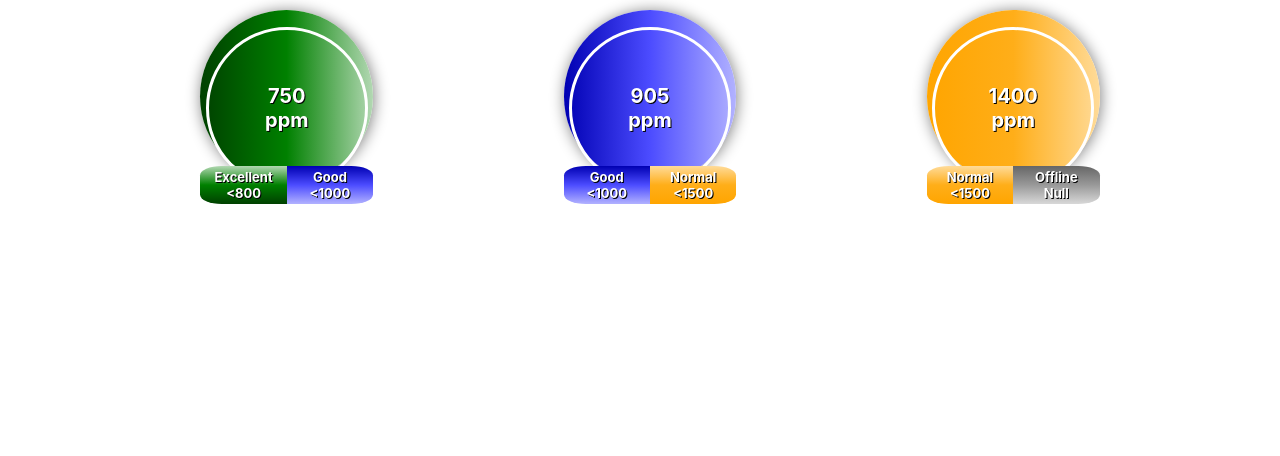
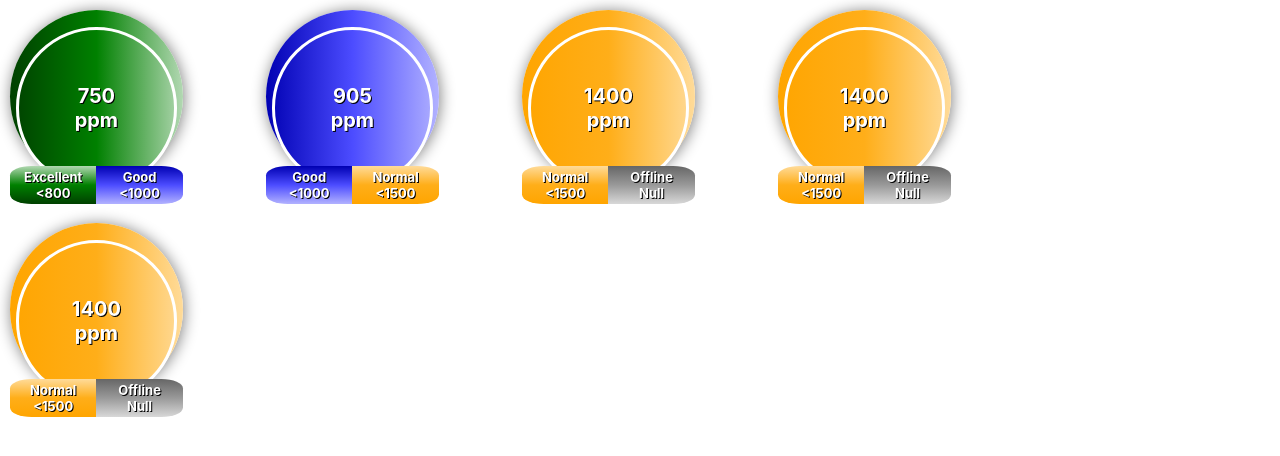
Before and after one commit to Uzair05/innoAir_page, a React (Create React App) app: page / in a window 1280 px wide. Shown: the top 456 px of the page. Built offline with nearby package versions, Linux system fonts and the light colour scheme.

Commit message:
creating display board; grid layout

```diff
--- a/src/App.js
+++ b/src/App.js
@@ -30,6 +30,22 @@ function App() {
         }}
         metric={"ppm"}
       />
+      <DataDisplayCard
+        reading={1400}
+        bar={{
+          left: { status: "Normal", value: "<1500" },
+          right: { status: "Offline", value: null },
+        }}
+        metric={"ppm"}
+      />
+      <DataDisplayCard
+        reading={1400}
+        bar={{
+          left: { status: "Normal", value: "<1500" },
+          right: { status: "Offline", value: null },
+        }}
+        metric={"ppm"}
+      />
     </DisplayBoard>
   );
 }
--- a/src/components/DisplayBoard.css
+++ b/src/components/DisplayBoard.css
@@ -1,8 +1,8 @@
 .displayBoard {
-  width: 100%;
-  height: 100%;
-  display: flex;
-  justify-content: space-evenly;
-  align-content: center;
+  width: 80%;
+  height: auto;
+  display: grid;
+  grid-template-columns: auto auto auto auto;
+  row-gap: 40px;
   padding: 10px;
 }
```
